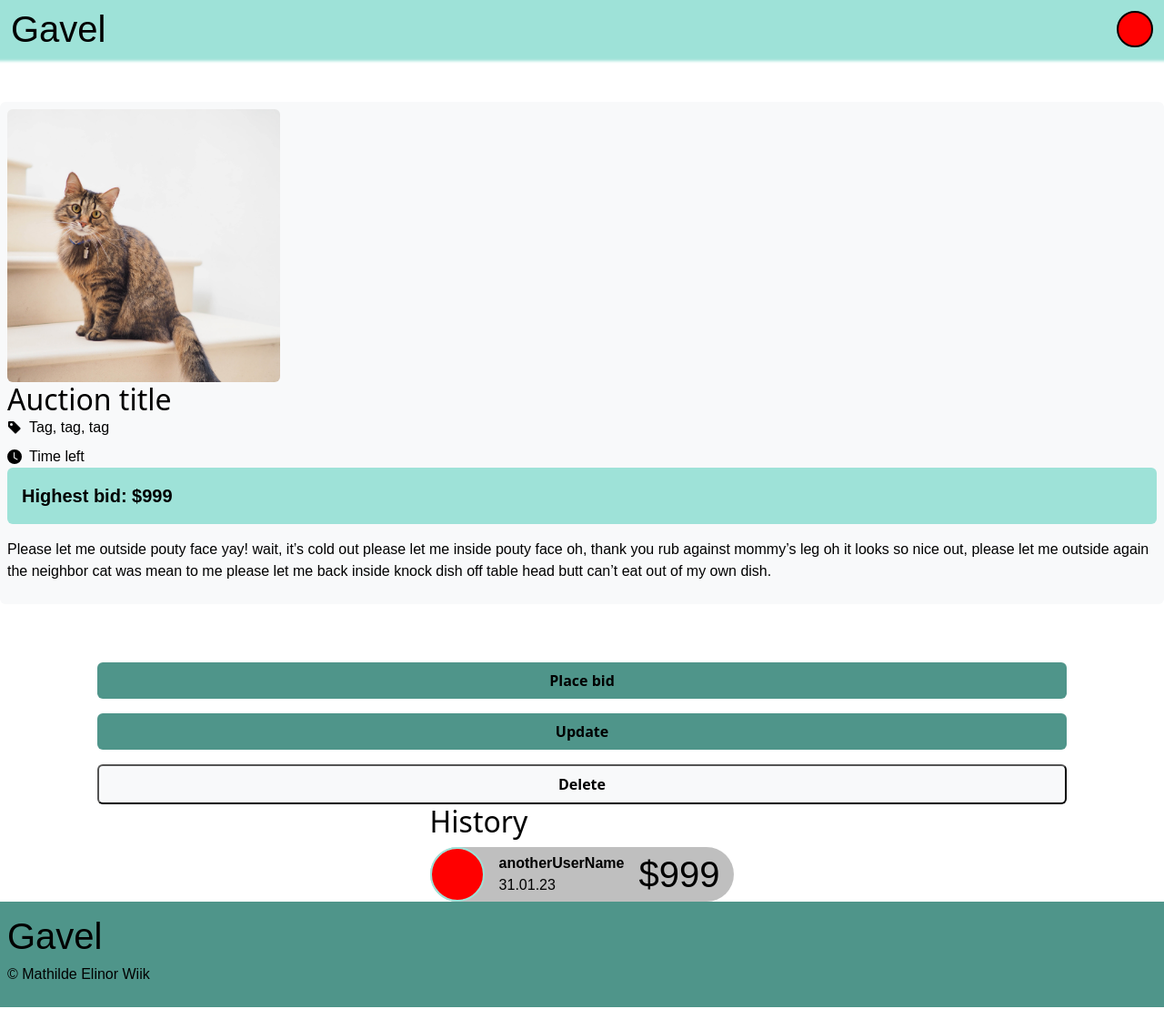
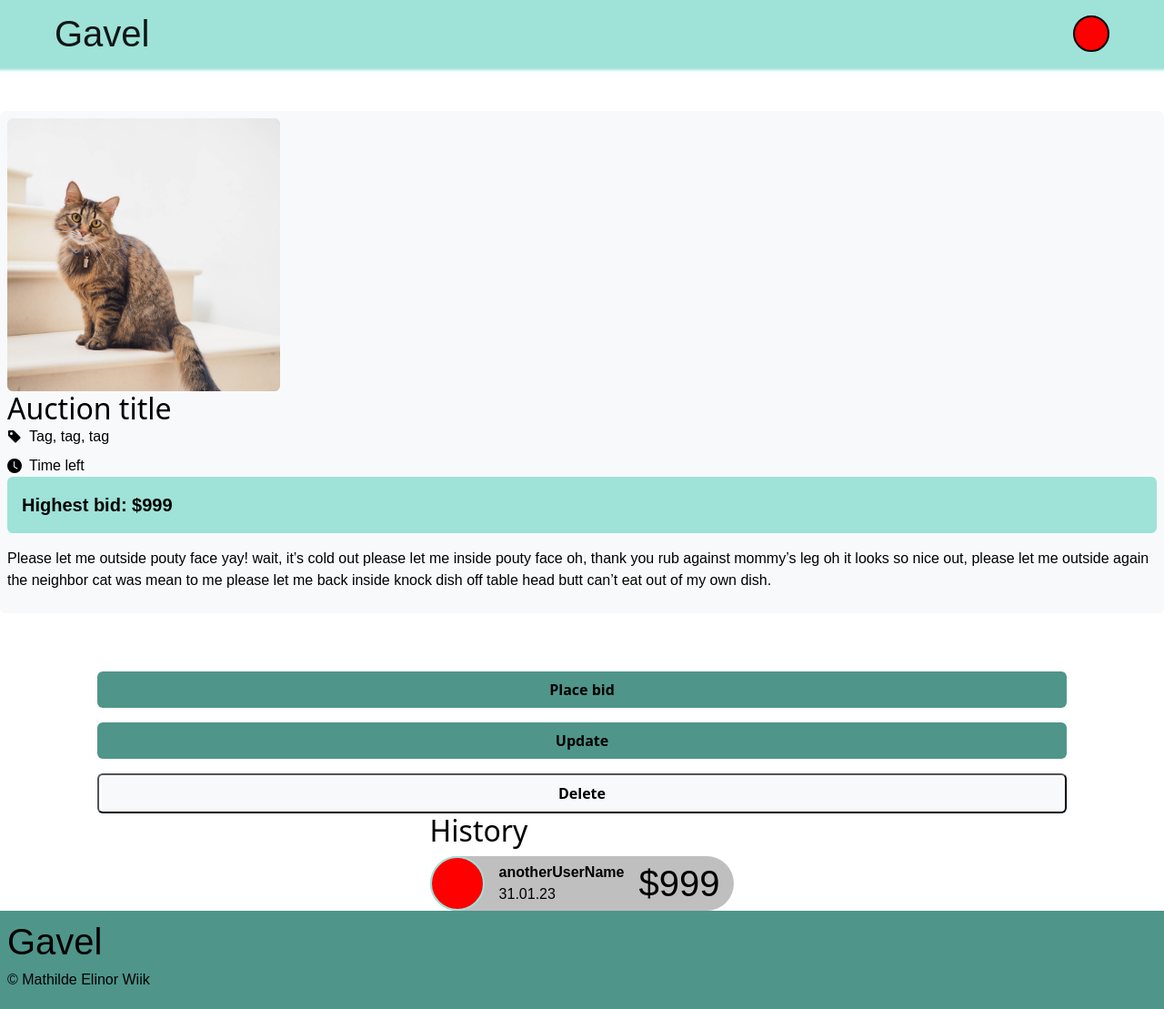
Before and after one commit to mathildeew/semester-project-2, a website: page profile/auction/index.html in a window 1280 px wide. Shown: the whole page at 91% size. Drawn offline with nearby package versions, Linux system fonts and the light colour scheme; a web font is replaced by a local one.

Commit message:
updates nav and footer

```diff
--- a/profile/auction/index.html
+++ b/profile/auction/index.html
@@ -16,8 +16,8 @@
 
   <body>
     <nav class="navbar bg-primary">
-      <div class="container-fluid">
-        <h1>Gavel</h1>
+      <div class="container-fluid mx-lg-5">
+        <a class="navbar-brand" href="/"><h1>Gavel</h1></a>
         <button
           class="navpic"
           type="button"
@@ -29,18 +29,12 @@
         ></button>
       </div>
     </nav>
-
     <div class="collapse" id="navbarToggleExternalContent">
       <div class="bg-primary p-4" id="navbarCollapse">
         <a href="/profile/index.html" class="mb-3">Profile</a>
         <a href="#">Log out</a>
       </div>
     </div>
-    <!-- <div class="loader">
-        <div class="gavel"></div>
-        <div class="blobs"></div>
-        <div class="block"></div>
-      </div> -->
 
     <main class="d-flex flex-column justify-content-center align-items-center">
       <div class="card-body bg-light rounded p-2 flex-row my-5">
@@ -126,9 +120,9 @@
     </main>
 
     <footer class="bg-secondary">
-      <div class="footerContent py-2">
-        <p class="fs-1 ms-2 mb-0">Gavel</p>
-        <p class="ms-2">&#169; Mathilde Elinor Wiik</p>
+      <div class="py-1 px-2">
+        <p class="logo fs-1 mb-0">Gavel</p>
+        <p>&#169; Mathilde Elinor Wiik</p>
       </div>
     </footer>
 
```
